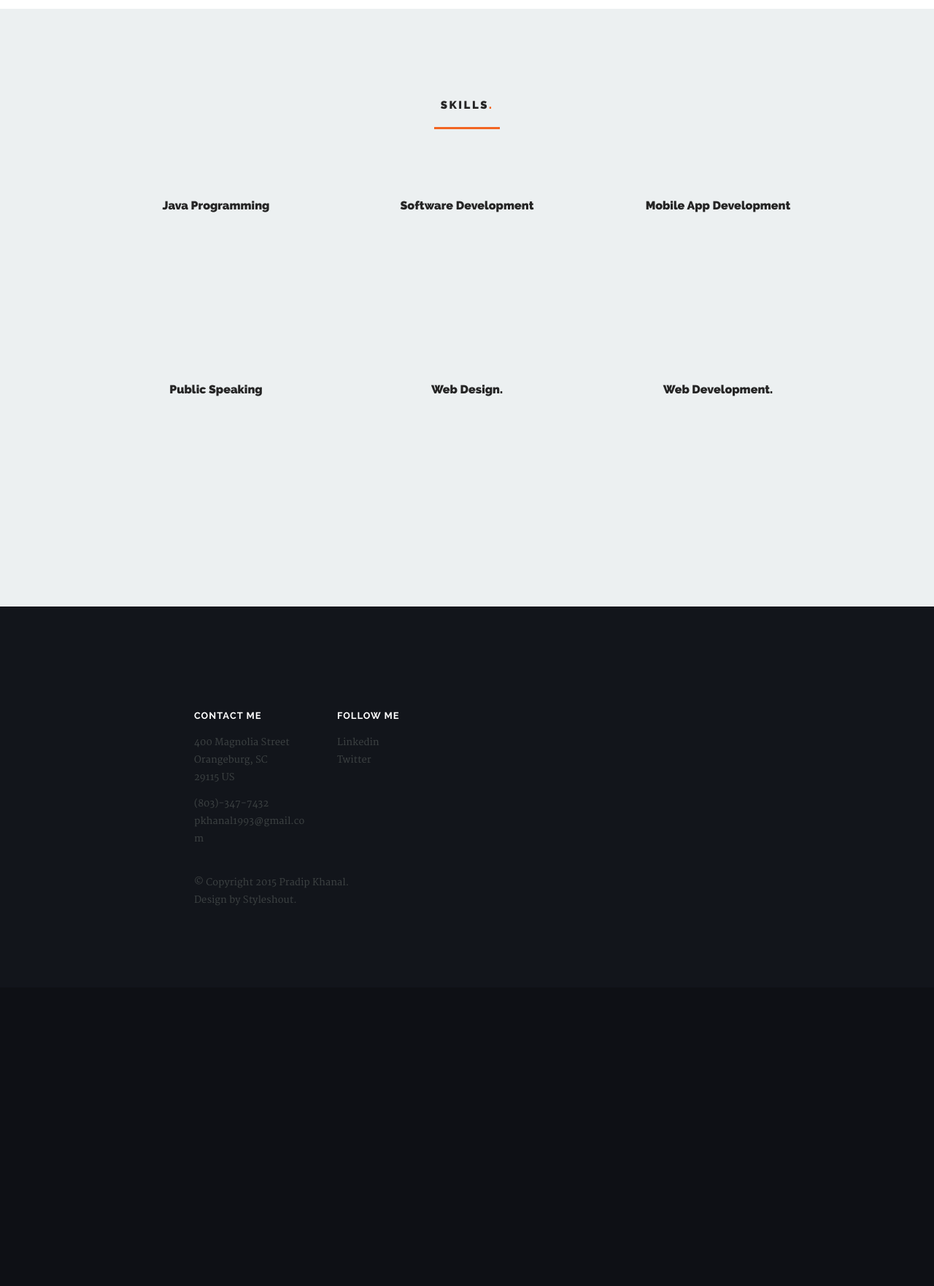
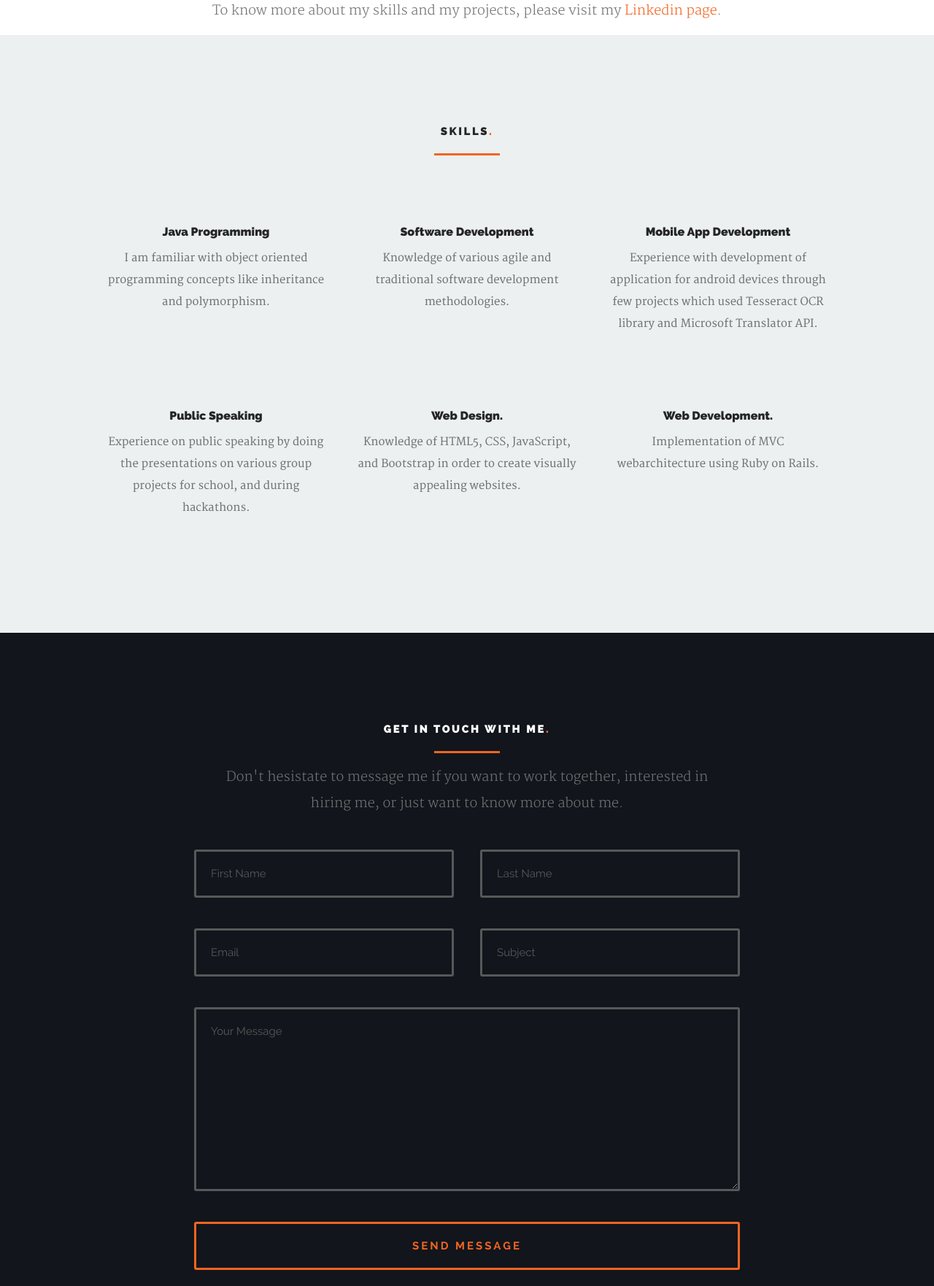
Before and after one commit to pkhanal1993/pradipkhanal619.github.io, a plain HTML site: page index.html in a window 1280 px wide. Shown: the part 1038-2800 px from the top of the page at 73% size. Before the commit the page ends 2391 px from the top, so only its background shows below. Drawn offline with nearby package versions, Linux system fonts and the light colour scheme.

Commit message:
Initial Commit

```diff
--- a/css/main.css
+++ b/css/main.css
@@ -1158,7 +1158,7 @@ hr {
 /* page title
 ---------------------------------------------------------------------- */
 #page-title {
-	background: #12151b url(../images/hero-bg.jpg) no-repeat center center fixed;
+	background: #12151b url(../images/black_tiles.jpg) no-repeat center center fixed;
 	-webkit-background-size: cover !important;
 	-moz-background-size: cover !important;
 	background-size: cover !important;
@@ -1278,7 +1278,7 @@ hr {
 /* k. Hero Section
 /* =================================================================== */
 #hero {
-	background: #12151b url(../images/hero-bg.jpg) no-repeat center center fixed;
+	background: #12151b url(../images/black_tiles.jpg) no-repeat center center fixed;
 	-webkit-background-size: cover !important;
 	-moz-background-size: cover !important;
 	background-size: cover !important;
--- a/index.html
+++ b/index.html
@@ -8,7 +8,7 @@
    <!--- Basic Page Needs
    ================================================== -->
    <meta charset="utf-8">
-	<title>Puremedia</title>
+	<title>Pradip Khanal</title>
 	<meta name="description" content="">
 	<meta name="author" content="">
 
@@ -95,7 +95,7 @@
 					   <li>
 						   <div class="flex-caption">
 								<h1>Hello, World! I'm Pradip, a Web developer, Software Engineer, and Mobile App Developer.</h1>
-								<p><a class="button stroke smoothscroll" href="#about">More About Me</a></p>
+								<p><a class="button stroke smoothscroll" href="#portfolio">More About Me</a></p>
 							</div>
 					   </li>
 
@@ -103,7 +103,7 @@
 					   <li>
 							<div class="flex-caption">
 								<h1 >I believe in making the world a better place through technology.<br><br></h1>
-								<p><a class="button stroke smoothscroll" href="#portfolio">See My Works</a></p>
+								<p><a class="button stroke smoothscroll" href="#services">View My Skills</a></p>
 							</div>
 					   </li>
 
@@ -139,7 +139,8 @@
 	         <hr />
 
 	         <p>I am an undergraduate student majoring in Computer Science with a concentration in Cyber Security at Claflin University. I have
-	         a passion for technology, and drive to learn new skills to enhance my technical expertise. I am a self learner and I have participated in various hackathons and programming competitions to gain new experiences.
+	         a passion for technology, and drive to learn new skills to enhance my technical expertise. I am a self learner and I have participated in various hackathons and programming competitions to gain new experiences.<br>
+	         To know more about my skills and my projects, please visit my <a href="https://www.linkedin.com/in/pradip-khanal-50416b82">Linkedin page</a>.
 	         </p>
 
 	      </div>
@@ -182,7 +183,8 @@
 	               <h3>Java Programming</h3>
 
 	               <div class="service-content">
-		               <p><br><br><br><br>
+		               <p>I am familiar with object oriented programming concepts like
+		               inheritance and polymorphism.<br>
 	         			</p>
 	               </div>
 
@@ -197,7 +199,7 @@
 	               <h3>Software Development</h3>
 
 	               <div class="service-content">
-		               <p><br><br><br><br>
+		               <p>Knowledge of various agile and traditional software development methodologies.<br>
 	         			</p>
 	               </div>
 
@@ -212,7 +214,7 @@
 	               <h3>Mobile App Development</h3>
 
 	               <div class="service-content">
-		               <p><br><br><br><br>
+		               <p> Experience with development of application for android devices through few projects which used Tesseract OCR library and Microsoft Translator API.
 	         			</p>
 	               </div>
 
@@ -227,7 +229,7 @@
 	               <h3>Public Speaking</h3>
 
 	               <div class="service-content">
-		               <p><br><br><br><br>
+		               <p> Experience on public speaking by doing the presentations on various group projects for school, and during hackathons.
 	         			</p>
 	               </div>
 
@@ -242,7 +244,7 @@
 	               <h3>Web Design.</h3>
 
 	               <div class="service-content">
-		               <p><br><br><br><br>
+		               <p> Knowledge of HTML5, CSS, JavaScript, and Bootstrap in order to create visually appealing websites.
 	         			</p>
 	               </div>
 
@@ -257,7 +259,7 @@
 	               <h3>Web Development.</h3>
 
 	               <div class="service-content">
-		               <p><br><br><br><br>
+		               <p> Implementation of MVC webarchitecture using Ruby on Rails.
 	         			</p>
 	               </div>
 
@@ -279,12 +281,100 @@
 
 
 
+   <!-- Contact Section
+   ================================================== -->
+   <section id="contact">
+
+   	<div class="row section-head">
+
+   		<div class="twelve columns">
+
+	         <h1>Get In Touch With Me<span>.</span></h1>
+
+	         <hr />
+
+	         <p> Don't hesistate to message me if you want to work together, interested in hiring me, or just want
+	         to know more about me. <br>
+	         </p>
+
+	      </div>
+
+      </div>
+
+      <div class="row form-section">
+
+      	<div id="contact-form" class="twelve columns">
+
+            <form name="contactForm" id="contactForm" method="post" action="//formspree.io/pkhanal1993@gmail.com">
+
+      			<fieldset>
+
+                  <div class="row">
+
+	                  <div class="six columns mob-whole">
+	                  	<label for="contactFname">First Name <span class="required">*</span></label>
+	      					<input name="contactFname" type="text" id="contactFname" placeholder="First Name" value="" />
+	                  </div>
+
+	                  <div class="six columns mob-whole">
+	                  	<label for="contactLname">Last Name <span class="required">*</span></label>
+	      					<input name="contactLname" type="text" id="contactLname" placeholder="Last Name" value="" />
+	                  </div>
+
+                  </div>
+
+                  <div class="row">
+
+	                  <div class="six columns mob-whole">
+	                  	<label for="contactEmail">Email <span class="required">*</span></label>
+	      					<input name="contactEmail" type="text" id="contactEmail" placeholder="Email" value="" />
+	                  </div>
+
+	                  <div class="six columns mob-whole">
+	                  	<label for="contactSubject">Subject</label>
+	      					<input name="contactSubject" type="text" id="contactSubject" placeholder="Subject"  value="" />
+	                  </div>
+
+                  </div>
+
+                  <div class="row">
+
+	                  <div class="twelve columns">
+	                     <label  for="contactMessage">Message <span class="required">*</span></label>
+	                     <textarea name="contactMessage"  id="contactMessage" placeholder="Your Message" rows="10" cols="50" ></textarea>
+	                  </div>
+
+                  </div>
+
+                  <div>
+                     <button class="submit full-width" type="submit">Send Message</button>
+                     <div id="image-loader">
+                        <img src="images/loader.gif" alt="" />
+                     </div>
+                  </div>
+
+      			</fieldset>
+
+      		</form> <!-- /contactForm -->
+
+            <!-- message box -->
+            <div id="message-warning"></div>
+            <div id="message-success">
+               <i class="fa fa-check"></i>Your message was sent, thank you!<br />
+    			</div>
+
+         </div> <!-- /contact-form -->
+
+      </div> <!-- /form-section -->
+
+   </section>  <!-- /contact-->
+
+
    <!-- Footer
    ================================================== -->
-   <footer id="contact">
+   <footer>
 
       <div class="row">
-
 
 
          <div class="six columns tab-whole right-cols">
@@ -300,8 +390,7 @@
                   </p>
 
                   <ul>
-                    <li><a href="tel:8033477432">(803)-347-7432</a></li>
-
+                    <li><a href="tel:8033477432">803.347.7432</a></li>
                     <li><a href="mailto:pkhanal1993@gmail.com">pkhanal1993@gmail.com</a></li>
                   </ul>
                </div> <!-- /columns -->
@@ -310,12 +399,7 @@
                   <h3 class="contact">Follow Me</h3>
 
                   <ul>
-                     <li><a href="https://www.linkedin.com/pub/pradip-khanal/82/16b/504">Linkedin</a></li>
-                     <li><a href="https://twitter.com/pradiprey">Twitter</a></li>
-                     <!-- <li><a href="#">GooglePlus</a></li>
-                     <li><a href="#">Instagram</a></li>
-                     <li><a href="#">Flickr</a></li>
-                     <li><a href="#">Skype</a></li> -->
+                     <li><a href="https://www.linkedin.com/in/pradip-khanal-50416b82">Linkedin</a></li>
                   </ul>
 
                </div> <!-- /columns -->
@@ -324,8 +408,7 @@
 
          </div>
 
-         <p class="copyright">&copy; Copyright 2015 Pradip Khanal. <br>
-         Design by Styleshout.</p>
+         <p class="copyright">&copy; Copyright Pradip Khanal. Design by <a href="http://www.styleshout.com/">Styleshout.</a></p>
 
          <div id="go-top">
             <a class="smoothscroll" title="Back to Top" href="#hero"><span>Top</span><i class="fa fa-long-arrow-up"></i></a>
@@ -334,6 +417,7 @@
       </div> <!-- /row -->
 
    </footer> <!-- /footer -->
+
 
 
    <!-- Java Script
```
Also changed, not shown: images/black_tiles.jpg (added).
